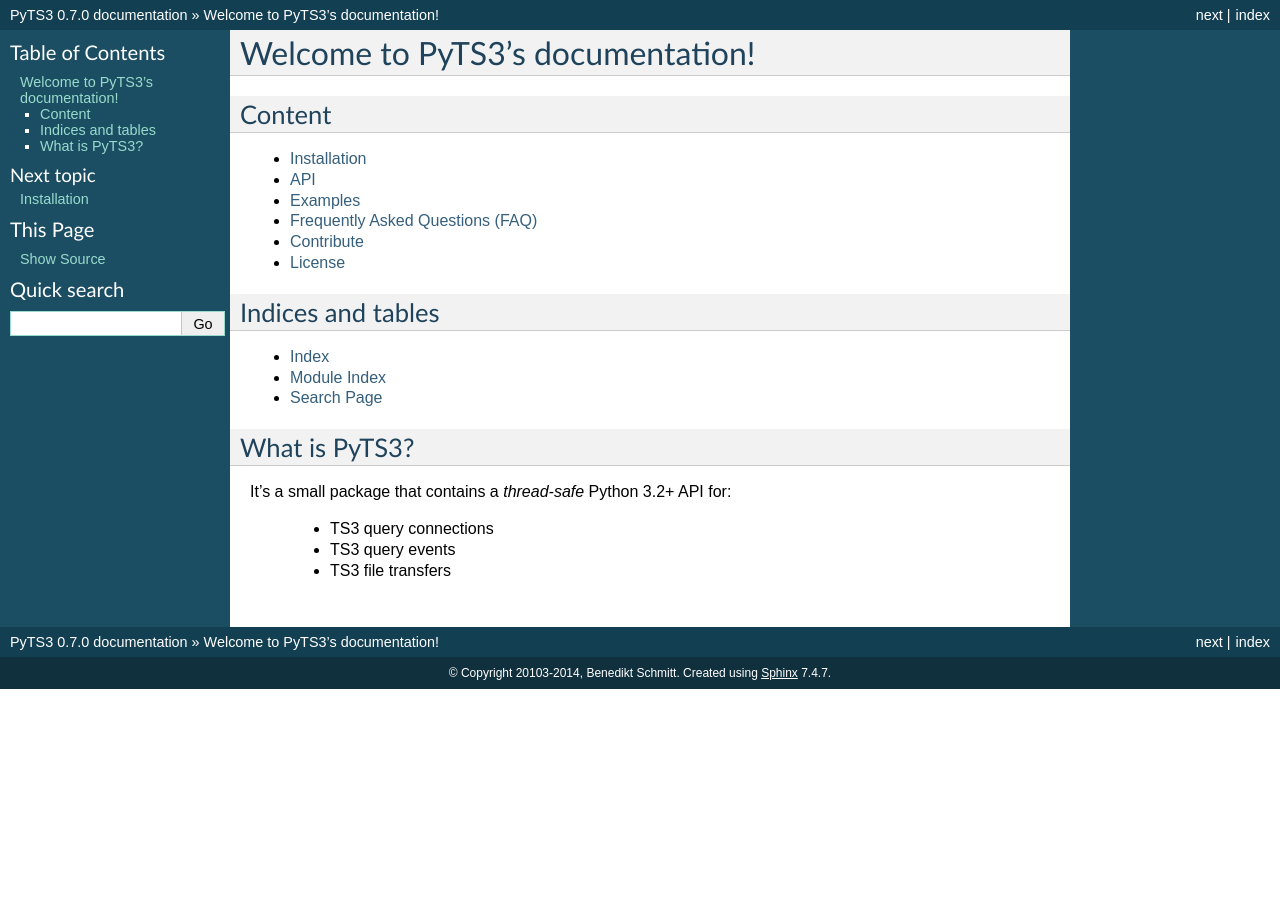
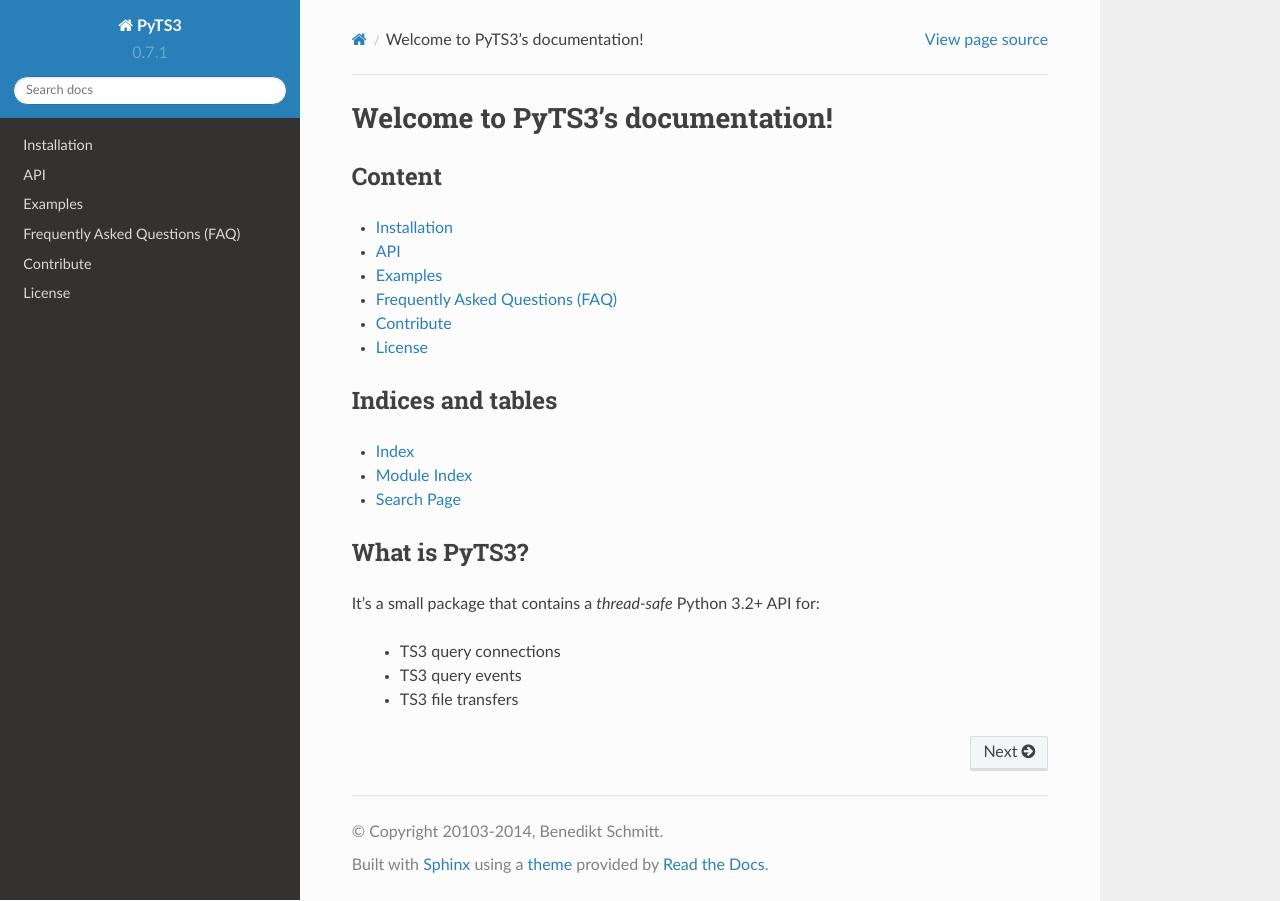
Before and after one commit to benediktschmitt/py-ts3, a Sphinx documentation site: the page built from docs/source/index.rst, in a window 1280 px wide. Built offline with Sphinx 7.4.7 and the Read the Docs theme 2.0.0, drawn with Linux system fonts in a browser that asks for light colours.

Commit message:
*merged* issue #22 *updated* version number *removed* logo from documentation

```diff
--- a/docs/source/conf.py
+++ b/docs/source/conf.py
@@ -15,6 +15,8 @@
 
 import sys
 import os
+
+import sphinx_rtd_theme
 
 # If extensions (or modules to document with autodoc) are in another directory,
 # add these directories to sys.path here. If the directory is relative to the
@@ -113,7 +115,7 @@
 
 # The theme to use for HTML and HTML Help pages.  See the documentation for
 # a list of builtin themes.
-html_theme = 'default'
+html_theme = 'sphinx_rtd_theme'
 
 # Theme options are theme-specific and customize the look and feel of a theme
 # further.  For a list of options available for each theme, see the
@@ -121,7 +123,7 @@
 ##html_theme_options = {}
 
 # Add any paths that contain custom themes here, relative to this directory.
-html_theme_path = ["_templates"]
+html_theme_path = [sphinx_rtd_theme.get_html_theme_path()]
 
 # The name for this set of Sphinx documents.  If None, it defaults to
 # "<project> v<release> documentation".
@@ -137,7 +139,7 @@
 # The name of an image file (within the static path) to use as favicon of the
 # docs.  This file should be a Windows icon file (.ico) being 16x16 or 32x32
 # pixels large.
-html_favicon = "_static/benediktschmitt.png"
+#html_favicon = None
 
 # Add any paths that contain custom static files (such as style sheets) here,
 # relative to this directory. They are copied after the builtin static files,
--- a/ts3/__init__.py
+++ b/ts3/__init__.py
@@ -31,7 +31,7 @@
 
 # Data
 # ------------------------------------------------
-__version__ = "0.7.0"
+__version__ = "0.7.1"
 
 
 # Modules
```
Also changed, not shown: docs/source/_static/benediktschmitt.png (deleted).
